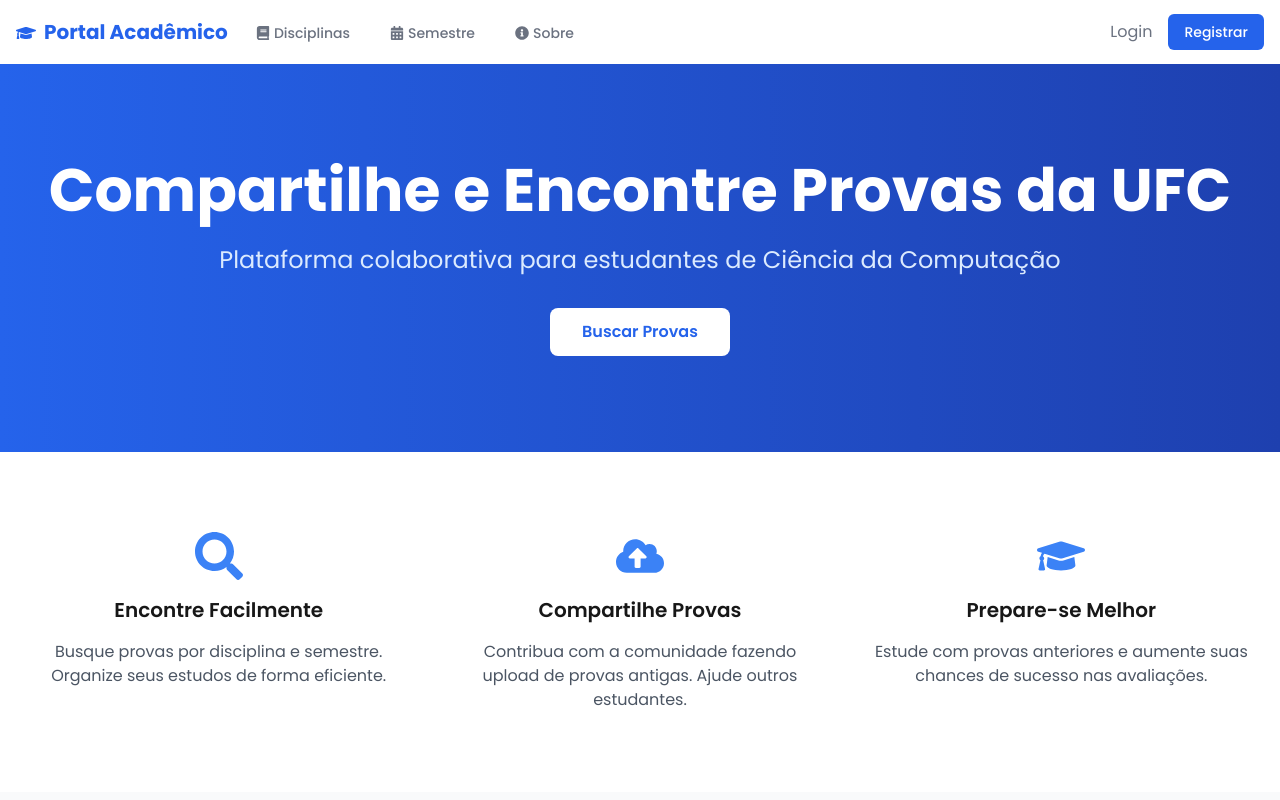
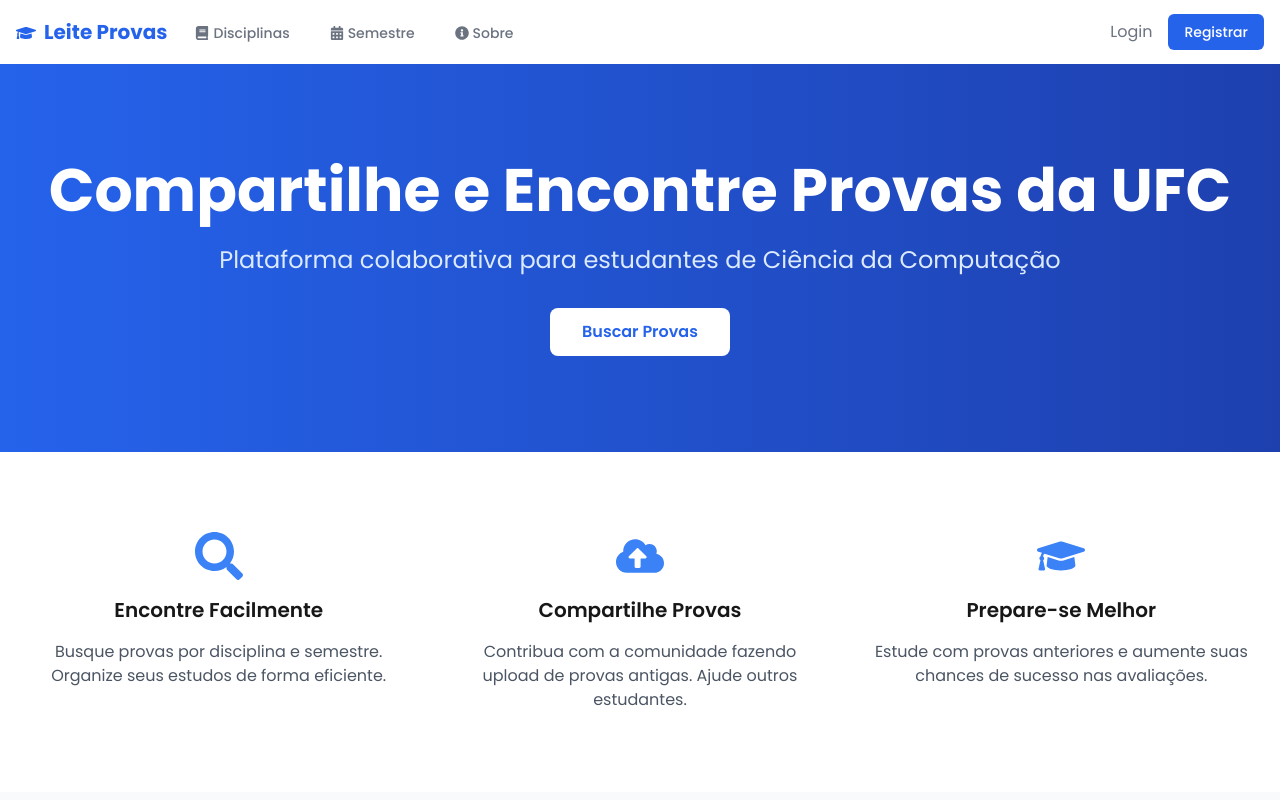
Before and after one commit to en20/RESTAPI-GOLANG, a Next.js app in the folder frontend/: page / in a window 1280 px wide. Shown: the top 800 px of the page. Built offline with nearby package versions, Linux system fonts and the light colour scheme; no server answers.

Commit message:
Update Navbar brand name to Leite Provas
- Changed the application brand name in the Navbar component
- Replaced "Portal Acadêmico" with "Leite Provas"
- Updated site title and branding for consistency

```diff
--- a/frontend/app/components/Navbar.tsx
+++ b/frontend/app/components/Navbar.tsx
@@ -38,7 +38,7 @@
               <div className="flex-shrink-0 flex items-center">
                 <Link href="/" className="text-xl font-bold text-blue-600">
                   <FaGraduationCap className="inline-block mr-2" />
-                  Portal Acadêmico
+                  Leite Provas
                 </Link>
               </div>
 
```
